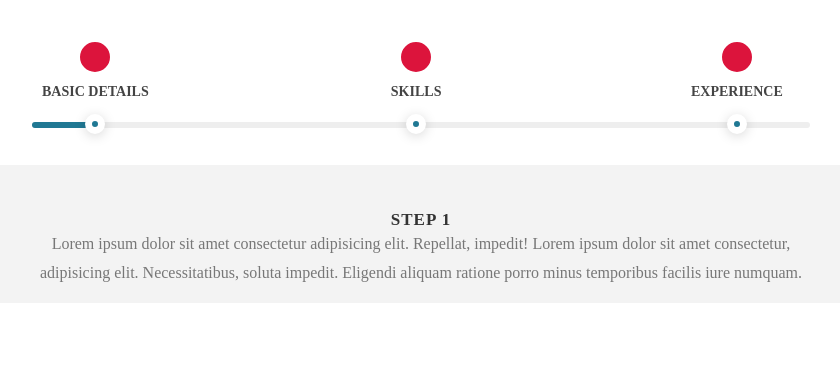
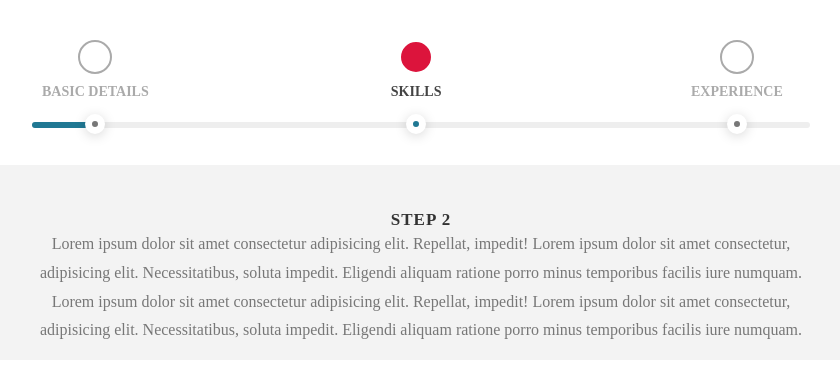
Before and after one commit to kovalen1618/employee-registration-app, an Angular app: page / in a window 1280 px wide. Both pictures are taken after a click on the item "SKILLS". Shown: the top 378 px of the page, without its empty margins (219-1059 px from the left). Built offline with nearby package versions, Linux system fonts and the light colour scheme.

Commit message:
Makes the stepper dynamic through click-events

```diff
--- a/src/app/app.component.html
+++ b/src/app/app.component.html
@@ -1,7 +1,8 @@
 <div class="progress-wrapper">
   <div id="progress-bar-container">
     <ul>
-      <li class="step step01 active" *ngFor="let step of stepList">
+      <li class="step step01" (click)="setActiveStep(step)"
+        [ngClass]="step.stepName === activeStep.stepName ? 'active' : ''" *ngFor="let step of stepList">
         <div class="step-inner">{{step.stepName}}</div>
       </li>
     </ul>
@@ -10,7 +11,7 @@
     </div>
     <!-- progress-bar-container -->
     <div id="progress-content-section">
-      <div class="section-content step1 active">
+      <div class="section-content step1 active" *ngIf="activeStep.stepName === 'Basic Details'">
         <h2>Step 1</h2>
         <p>
           Lorem ipsum dolor sit amet consectetur adipisicing elit. Repellat,
@@ -18,7 +19,7 @@
           aliquam ratione porro minus temporibus facilis iure numquam.
         </p>
       </div>
-      <div class="section-content step2">
+      <div class="section-content step2 active" *ngIf="activeStep.stepName === 'Skills'">
         <h2>Step 2</h2>
         <p>
           Lorem ipsum dolor sit amet consectetur adipisicing elit. Repellat,
@@ -29,7 +30,7 @@
           aliquam ratione porro minus temporibus facilis iure numquam.
         </p>
       </div>
-      <div class="section-content step3">
+      <div class="section-content step3 active" *ngIf="activeStep.stepName === 'Experience'">
         <h2>Step 3</h2>
         <p>
           Lorem ipsum dolor sit amet consectetur adipisicing elit. Repellat,
--- a/src/app/app.component.ts
+++ b/src/app/app.component.ts
@@ -14,5 +14,12 @@ export class AppComponent {
     { stepName: 'Basic Details', isComplete: false },
     { stepName: 'Skills', isComplete: false },
     { stepName: 'Experience', isComplete: false },
-  ]
+  ];
+
+  // Initalize first step to activeStep
+  activeStep: any = this.stepList[0];
+
+  setActiveStep(activeStep: any) {
+    this.activeStep = activeStep;
+  }
 }
```
